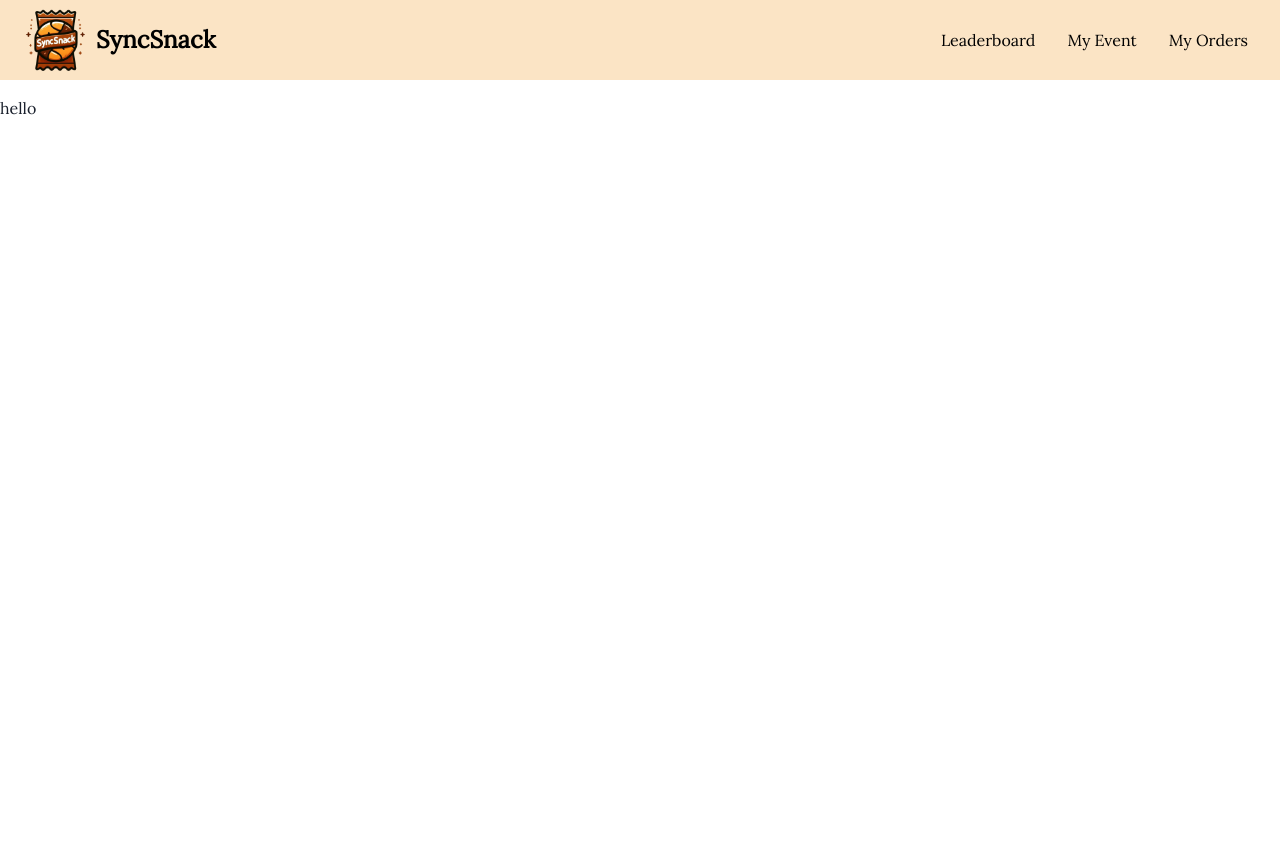
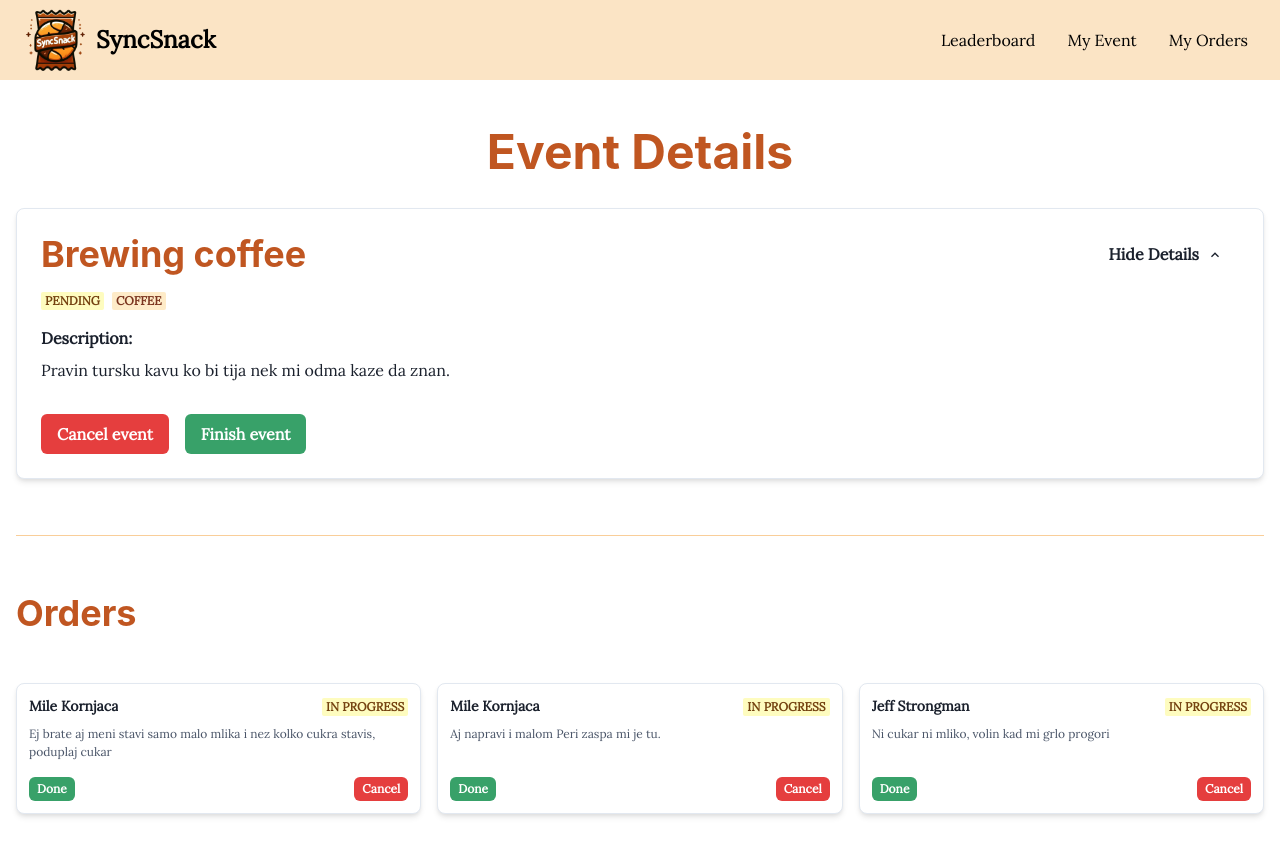
Before and after one commit to simecki123/SyncSnackApp, a Next.js app in the folder sync-snack/: page /event in a window 1280 px wide. Before the commit the page ends 800 px from the top, so only its background shows below. Built offline with nearby package versions, Linux system fonts and the light colour scheme.

Commit message:
Creating event details component

```diff
--- a/sync-snack/app/(main)/event/page.tsx
+++ b/sync-snack/app/(main)/event/page.tsx
@@ -1,3 +1,68 @@
+import EventDetails from "@/app/components/my-events/EventDetails";
+import OrderCards from "@/app/components/my-events/order-card/OrderCards";
+import { Box, VStack, Container, Heading, Divider, SimpleGrid } from "@chakra-ui/react";
+
 export default function EventPage() {
-  return 'hello'
+  // Dummy data for event... for now
+  const event = {
+    _id: "1",
+    title: "Brewing coffee",
+    description: "Pravin tursku kavu ko bi tija nek mi odma kaze da znan.",
+    status: "Pending",
+    eventType: "Coffee",
+  };
+
+  // Dummy data for orders
+  const orders = [
+    {
+      _id: "1",
+      status: "In Progress",
+      additionalOptions: "Ej brate aj meni stavi samo malo mlika i nez kolko cukra stavis, poduplaj cukar",
+      user: {
+        _id: "1",
+        firstName: "Mile",
+        lastName: "Kornjaca",
+      }
+    },
+    {
+      _id: "2",
+      status: "In Progress",
+      additionalOptions: "Aj napravi i malom Peri zaspa mi je tu.",
+      user: {
+        _id: "1",
+        firstName: "Mile",
+        lastName: "Kornjaca",
+      }
+    },
+    {
+      _id: "3",
+      status: "In Progress",
+      additionalOptions: "Ni cukar ni mliko, volin kad mi grlo progori",
+      user: {
+        _id: "1",
+        firstName: "Jeff",
+        lastName: "Strongman",
+      }
+    }
+  ];
+
+  return (
+    <Container maxW="container.xl" py={8}>
+      <VStack spacing={8} align="stretch">
+        <Heading as="h1" size="2xl" textAlign="center" color="orange.600">
+          Event Details
+        </Heading>
+        <EventDetails event={event} orders={orders} />
+        <Divider my={6} borderColor="orange.300" />
+        <Heading as="h2" size="xl" color="orange.600" mb={4}>
+          Orders
+        </Heading>
+        <SimpleGrid columns={{ base: 1, md: 2, lg: 3 }} spacing={4}>
+          {orders.map((order, key) => (
+            <OrderCards key={key} order={order} />
+          ))}
+        </SimpleGrid>
+      </VStack>
+    </Container>
+  );
 }
--- /dev/null
+++ b/sync-snack/app/components/my-events/EventDetails.tsx
@@ -0,0 +1,78 @@
+"use client";
+import { Box, Button, Text, VStack, HStack, Badge, useToast, Heading, Collapse, useDisclosure, Icon } from '@chakra-ui/react';
+import { ChevronDownIcon, ChevronUpIcon } from '@chakra-ui/icons';
+import React from 'react';
+
+interface Event {
+    _id: string,
+    title: string,
+    description: string,
+    status: string,
+    eventType: string,
+}
+
+interface Order {
+    _id: string,
+    status: string,
+    additionalOptions: string,
+    user: {
+        _id: string,
+        firstName: string,
+        lastName: string,
+    }
+}
+
+export default function EventDetails({ event, orders }: { event: Event, orders: Array<Order> }) {
+    const toast = useToast();
+    const { isOpen, onToggle } = useDisclosure({ defaultIsOpen: true });
+
+    function updateStatusOfEventAndHisOrders(status: string) {
+        event.status = status;
+        for (const order of orders) {
+            order.status = status;
+        }
+        // Update status of Event on database and with that update status of all orders that belong to it.
+        toast({
+            title: `Event ${status === "cancel" ? "cancelled" : "finished"}`,
+            description: `The event and all its orders have been marked as ${status}.`,
+            status: status === "cancel" ? "warning" : "success",
+            duration: 3000,
+            isClosable: true,
+        });
+    }
+
+    return (
+        <Box borderWidth={1} borderRadius="lg" p={6} boxShadow="md" bg="white">
+            <HStack justifyContent="space-between" mb={4}>
+                <Heading as="h2" size="xl" color="orange.600">{event.title}</Heading>
+                <Button onClick={onToggle} variant="ghost">
+                    {isOpen ? (
+                        <>Hide Details <Icon as={ChevronUpIcon} ml={2} /></>
+                    ) : (
+                        <>Show Details <Icon as={ChevronDownIcon} ml={2} /></>
+                    )}
+                </Button>
+            </HStack>
+            <Collapse in={isOpen} animateOpacity>
+                <VStack align="start" spacing={4}>
+                    <HStack>
+                        <Badge colorScheme={event.status === "Pending" ? "yellow" : "green"}>{event.status}</Badge>
+                        <Badge colorScheme="orange">{event.eventType}</Badge>
+                    </HStack>
+                    <Box>
+                        <Text fontWeight="bold" mb={2}>Description:</Text>
+                        <Text>{event.description}</Text>
+                    </Box>
+                    <HStack spacing={4} mt={4}>
+                        <Button colorScheme="red" onClick={() => updateStatusOfEventAndHisOrders("cancel")}>
+                            Cancel event
+                        </Button>
+                        <Button colorScheme="green" onClick={() => updateStatusOfEventAndHisOrders("Done")}>
+                            Finish event
+                        </Button>
+                    </HStack>
+                </VStack>
+            </Collapse>
+        </Box>
+    )
+}
--- /dev/null
+++ b/sync-snack/app/components/my-events/order-card/OrderCards.tsx
@@ -0,0 +1,57 @@
+"use client";
+
+import React from 'react';
+import { Box, Button, Text, VStack, HStack, Badge, useToast, Flex } from '@chakra-ui/react';
+
+interface Order {
+    _id: string,
+    status: string,
+    additionalOptions: string,
+    user: {
+        _id: string,
+        firstName: string,
+        lastName: string,
+    }
+}
+
+export default function OrderCards({ order }: { order: Order }) {
+    const toast = useToast();
+
+    function setStatusOfTheOrder(status: string) {
+        order.status = status;
+        // Patch order on database and revalidate page
+        toast({
+            title: `Order ${status}`,
+            description: `The order has been marked as ${status}.`,
+            status: status === "done" ? "success" : "warning",
+            duration: 3000,
+            isClosable: true,
+        });
+    }
+
+    return (
+        <Box borderWidth={1} borderRadius="lg" p={3} boxShadow="md" bg="white" h="100%">
+            <VStack align="stretch" spacing={2} h="100%">
+                <Flex justify="space-between" align="center">
+                    <Text fontWeight="bold" fontSize="sm" noOfLines={1}>
+                        {order.user.firstName} {order.user.lastName}
+                    </Text>
+                    <Badge colorScheme={order.status === "In Progress" ? "yellow" : order.status === "done" ? "green" : "red"} fontSize="xs">
+                        {order.status}
+                    </Badge>
+                </Flex>
+                <Text fontSize="xs" color="gray.600" noOfLines={2}>
+                    {order.additionalOptions}
+                </Text>
+                <Flex mt="auto" pt={2} justify="space-between">
+                    <Button size="xs" colorScheme="green" onClick={() => setStatusOfTheOrder("done")}>
+                        Done
+                    </Button>
+                    <Button size="xs" colorScheme="red" onClick={() => setStatusOfTheOrder("cancelled")}>
+                        Cancel
+                    </Button>
+                </Flex>
+            </VStack>
+        </Box>
+    )
+}
--- a/sync-snack/app/eventService.ts
+++ b/sync-snack/app/eventService.ts
@@ -22,7 +22,7 @@ export const getEvents = cache(fetchEvents);
 const inprogresseventsCoffee: Event[] = [
     {
       _id: "2",
-      creatorId: "Karlo",
+      creatorId: "3",
       description: "I'm going to make coffee",
       groupId: "1",
       status: "InProgress",
```
